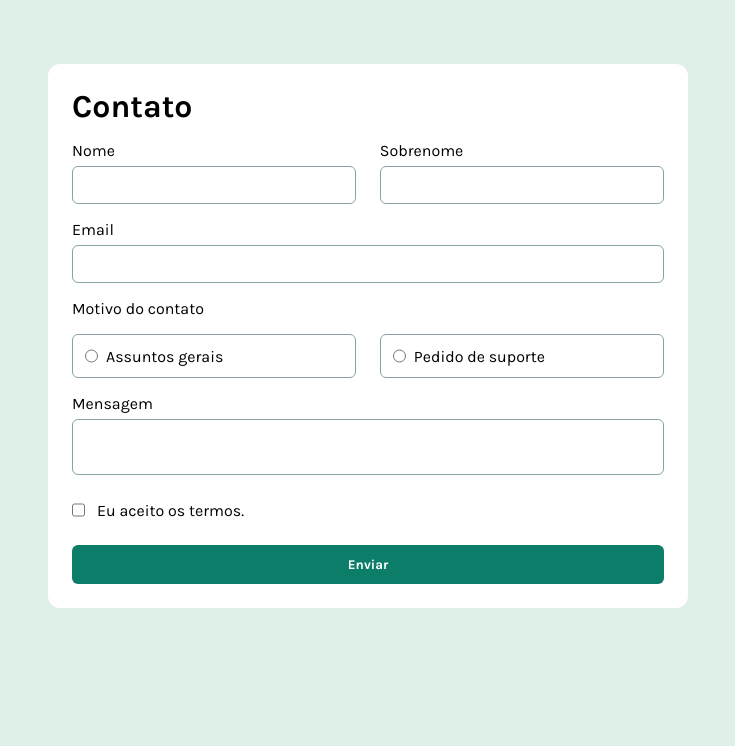
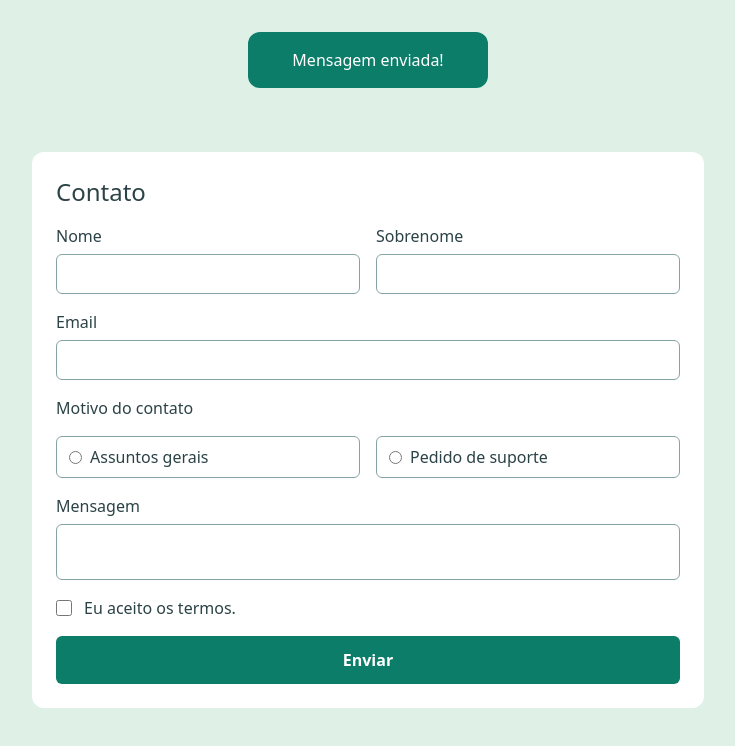
Before and after one commit to s0ousa/vue-contact-form, a Vue app: page / in a window 1280 px wide. Shown: the top 746 px of the page, without its empty margins (272-1007 px from the left). Built offline with nearby package versions, Linux system fonts and the light colour scheme.

Commit message:
refatorando form com tailwind

```diff
--- a/package.json
+++ b/package.json
@@ -13,7 +13,9 @@
     "format": "prettier --write src/"
   },
   "dependencies": {
+    "@tailwindcss/vite": "^4.1.17",
     "pinia": "^3.0.3",
+    "tailwindcss": "^4.1.17",
     "vue": "^3.5.22"
   },
   "devDependencies": {
--- a/src/App.vue
+++ b/src/App.vue
@@ -1,34 +1,9 @@
 <script setup>
-import ContactForm from './components/ContactForm.vue'
+  import ContactForm from './components/ContactForm.vue'
+  import ToastSucess from './components/ToastSucess.vue'
 </script>
 
 <template>
+  <ToastSucess />
   <ContactForm />
 </template>
-
-<style>
-@import url('https://fonts.googleapis.com/css2?family=Karla:ital,wght@0,200..800;1,200..800&display=swap');
-
-:root {
-  /* Primary */
-  --green-200: hsl(148, 38%, 91%);
-  --green-600: hsl(169, 82%, 27%);
-  --red: hsl(0, 66%, 54%);
-
-  /* Neutral */
-  --white: hsl(0, 0%, 100%);
-  --grey-500: hsl(186, 15%, 59%);
-  --grey-900: hsl(187, 24%, 22%);
-}
-
-* {
-  margin: 0;
-  padding: 0;
-  box-sizing: border-box;
-  font-family: 'Karla', sans-serif;
-}
-
-body {
-  background-color: var(--green-200);
-}
-</style>
--- /dev/null
+++ b/src/assets/main.css
@@ -0,0 +1,20 @@
+@import url('https://fonts.googleapis.com/css2?family=Karla:ital,wght@0,200..800;1,200..800&display=swap');
+@import 'tailwindcss';
+
+@theme {
+  --color-green-200: hsl(148, 38%, 91%);
+  --color-green-600: hsl(169, 82%, 27%);
+  --color-red: hsl(0, 66%, 54%);
+  --color-grey-500: hsl(186, 15%, 59%);
+  --color-grey-900: hsl(187, 24%, 22%);
+  --color-white: hsl(0, 0%, 100%);
+
+  /* Tailwind detecta '--font-' e cria a classe de fonte
+    (ex: .font-karla)
+  */
+  --font-karla: 'Karla', sans-serif;
+}
+
+body {
+  background-color: var(--color-green-200);
+}
--- a/src/components/ContactForm.vue
+++ b/src/components/ContactForm.vue
@@ -1,5 +1,7 @@
 <script setup>
-import { reactive } from 'vue'
+  import { reactive, ref } from 'vue'
+
+  const dadosValidos = ref(false)
 
   const dataForm = reactive({
     firstName: '',
@@ -12,167 +14,122 @@ const dataForm = reactive({
 
   const handleSubmit = () => {
     const dados = { ...dataForm }
-  console.log(dados)
+
+    //   console.log(dados)
+    //   validateDataForm()
+    //   console.log(validateDataForm())
+    dadosValidos.value = validateDataForm()
+  }
+
+  const validateDataForm = () => {
+    const campos = ['firstName', 'lastName', 'email', 'subject', 'message', 'acceptedTerms']
+
+    campos.forEach((campo) => {
+      console.log(dataForm[campo])
+      if (dataForm[campo] == 0) return false
+    })
+    return true
   }
 </script>
+<template>
+  <form
+    class="bg-white max-w-2xl my-16 mx-auto p-6 rounded-xl flex flex-col gap-4"
+    @submit.prevent="handleSubmit"
+  >
+    <h1 class="text-2xl font-medium text-grey-900">Contato</h1>
 
-<template>
-  <form class="container-form">
-    <h1>Contato</h1>
-    <div class="container-name">
-      <div class="input-label">
-        <label for="firstName">Nome</label>
-        <input type="text" id="firstName" v-model="dataForm.firstName" />
+    <div class="flex justify-between gap-4">
+      <div class="flex flex-col gap-1.5 w-full">
+        <label for="firstName" class="text-grey-900">Nome</label>
+        <input
+          type="text"
+          id="firstName"
+          v-model="dataForm.firstName"
+          class="border border-grey-500 rounded-md h-10 px-3 focus:border-2 focus:border-green-600 focus:outline-none transition-colors"
+        />
       </div>
-      <div class="input-label">
-        <label for="lastName">Sobrenome</label>
-        <input type="text" id="lastName" v-model="dataForm.lastName" />
+
+      <div class="flex flex-col gap-1.5 w-full">
+        <label for="lastName" class="text-grey-900">Sobrenome</label>
+        <input
+          type="text"
+          id="lastName"
+          v-model="dataForm.lastName"
+          class="border border-grey-500 rounded-md h-10 px-3 focus:border-2 focus:border-green-600 focus:outline-none transition-colors"
+        />
       </div>
     </div>
-    <div class="container-email">
-      <label for="email">Email</label>
-      <input type="email" name="email" id="email" v-model="dataForm.email" />
+
+    <div class="flex flex-col gap-1.5">
+      <label for="email" class="text-grey-900">Email</label>
+      <input
+        type="email"
+        name="email"
+        id="email"
+        v-model="dataForm.email"
+        class="border border-grey-500 rounded-md h-10 px-3 focus:border-2 focus:border-green-600 focus:outline-none transition-colors"
+      />
     </div>
-    <label for="assunto">Motivo do contato</label>
-    <div class="container-assunto">
-      <label for="geral" class="radio-input">
-        <input type="radio" name="assunto" id="geral" value="geral" v-model="dataForm.subject" />
-        <span>Assuntos gerais</span>
+
+    <label for="assunto" class="text-grey-900">Motivo do contato</label>
+    <div class="flex justify-between gap-4 w-full">
+      <label
+        for="geral"
+        class="py-2 px-3 w-full flex items-center gap-2 border border-grey-500 rounded-md cursor-pointer hover:bg-green-200"
+      >
+        <input
+          type="radio"
+          name="assunto"
+          id="geral"
+          value="geral"
+          v-model="dataForm.subject"
+          class="accent-green-600"
+        />
+        <span class="text-grey-900">Assuntos gerais</span>
       </label>
-      <label for="suporte" class="radio-input">
+
+      <label
+        for="suporte"
+        class="py-2 px-3 w-full flex items-center gap-2 border border-grey-500 rounded-md cursor-pointer hover:bg-green-200"
+      >
         <input
           type="radio"
           name="assunto"
           id="suporte"
           value="suporte"
           v-model="dataForm.subject"
+          class="accent-green-600"
         />
-        <span>Pedido de suporte</span>
+        <span class="text-grey-900">Pedido de suporte</span>
       </label>
     </div>
-    <div class="container-msg">
-      <label for="mensagem">Mensagem</label>
-      <textarea name="mensagem" id="mensagem" v-model="dataForm.message" />
+
+    <div class="flex flex-col gap-1.5">
+      <label for="mensagem" class="text-grey-900">Mensagem</label>
+      <textarea
+        name="mensagem"
+        id="mensagem"
+        v-model="dataForm.message"
+        class="h-14 resize-none p-2 px-3 border border-grey-500 rounded-md focus:border-2 focus:border-green-600 focus:outline-none"
+      />
     </div>
-    <div class="container-termos">
-      <input type="checkbox" name="termos" id="termos" v-model="dataForm.acceptedTerms" />
-      <label for="termos">Eu aceito os termos.</label>
+
+    <div class="flex items-center gap-3">
+      <input
+        type="checkbox"
+        name="termos"
+        id="termos"
+        v-model="dataForm.acceptedTerms"
+        class="w-4 h-4 accent-green-600 cursor-pointer"
+      />
+      <label for="termos" class="text-grey-900 cursor-pointer">Eu aceito os termos.</label>
     </div>
-    <button type="button" @click="handleSubmit">Enviar</button>
+
+    <button
+      type="submit"
+      class="bg-green-600 w-full py-3 text-white border-none rounded-md font-bold cursor-pointer hover:brightness-75"
+    >
+      Enviar
+    </button>
   </form>
 </template>
-
-<style scoped>
-.container-form {
-  background-color: var(--white);
-  max-width: 640px;
-  /* min-width: 375px; */
-  margin: 64px auto;
-  padding: 24px;
-  border-radius: 12px;
-  display: flex;
-  flex-direction: column;
-  gap: 16px;
-  flex-wrap: wrap;
-}
-
-.container-name {
-  display: flex;
-  justify-content: space-between;
-}
-
-.input-label {
-  display: flex;
-  flex-direction: column;
-  gap: 6px;
-  width: 48%;
-}
-
-input {
-  border: 1px solid var(--grey-500);
-  border-radius: 6px;
-  height: 38px;
-  padding: 4px 12px;
-}
-
-input:focus {
-  border: 2px solid var(--green-600);
-  outline: none;
-}
-
-.container-email {
-  display: flex;
-  flex-direction: column;
-  gap: 6px;
-}
-
-.container-assunto {
-  display: flex;
-  justify-content: space-between;
-  width: 100%;
-  /* background: pink; */
-}
-
-.radio-input {
-  padding: 2px 12px;
-  width: 48%;
-  display: flex;
-  align-items: center;
-  gap: 8px;
-  border: 1px solid var(--grey-500);
-  border-radius: 6px;
-}
-.radio-input:hover {
-  cursor: pointer;
-}
-
-.radio-input input[type='radio'] {
-  padding: 100%;
-  background-color: pink;
-}
-
-.container-msg {
-  display: flex;
-  flex-direction: column;
-  gap: 6px;
-}
-
-.container-msg textarea {
-  height: 56px;
-  resize: none;
-  padding: 8px 12px;
-  border: 1px solid var(--grey-500);
-  border-radius: 6px;
-}
-
-textarea:focus {
-  border: 2px solid var(--green-600);
-  outline: none;
-}
-
-.container-termos {
-  display: flex;
-  align-items: center;
-  gap: 12px;
-}
-
-input[type='radio']:checked,
-input[type='checkbox']:checked {
-  accent-color: var(--green-600);
-}
-
-button {
-  background: var(--green-600);
-  width: 100%;
-  padding: 12px 0;
-  color: var(--white);
-  border: none;
-  border-radius: 6px;
-  font-weight: bold;
-}
-
-button:hover {
-  cursor: pointer;
-  filter: brightness(0.9);
-}
-</style>
--- /dev/null
+++ b/src/components/ToastSucess.vue
@@ -0,0 +1,9 @@
+<script setup></script>
+
+<template>
+  <div class="bg-green-600 max-w-60 my-8 mx-auto p-4 rounded-xl text-white text-center">
+    <p>Mensagem enviada!</p>
+  </div>
+</template>
+
+<style scoped></style>
--- a/src/main.js
+++ b/src/main.js
@@ -1,6 +1,7 @@
 import { createApp } from 'vue'
 import { createPinia } from 'pinia'
 import App from './App.vue'
+import '@/assets/main.css'
 
 const app = createApp(App)
 
--- a/vite.config.js
+++ b/vite.config.js
@@ -3,16 +3,14 @@ import { fileURLToPath, URL } from 'node:url'
 import { defineConfig } from 'vite'
 import vue from '@vitejs/plugin-vue'
 import vueDevTools from 'vite-plugin-vue-devtools'
+import tailwindcss from '@tailwindcss/vite'
 
 // https://vite.dev/config/
 export default defineConfig({
-  plugins: [
-    vue(),
-    vueDevTools(),
-  ],
+  plugins: [vue(), vueDevTools(), tailwindcss()],
   resolve: {
     alias: {
-      '@': fileURLToPath(new URL('./src', import.meta.url))
+      '@': fileURLToPath(new URL('./src', import.meta.url)),
     },
   },
 })
```
Also changed, not shown: .prettierrc.json, 1 other file (tests, documents, lock files or other folders). Lines whose indentation alone changed are shown as unchanged.
